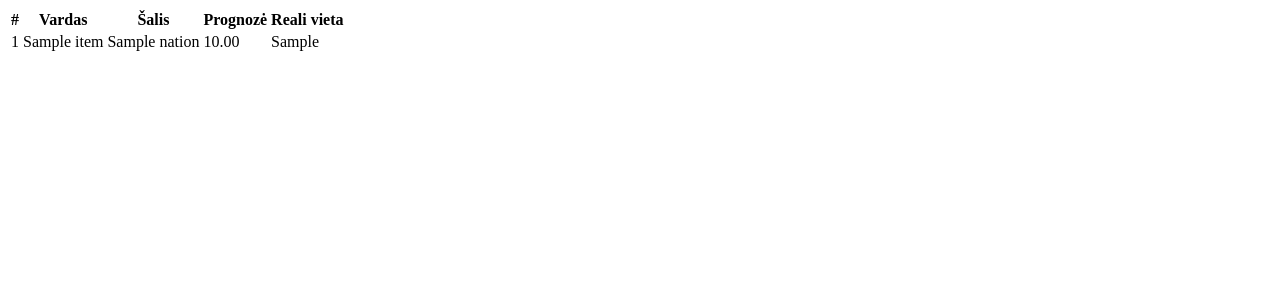
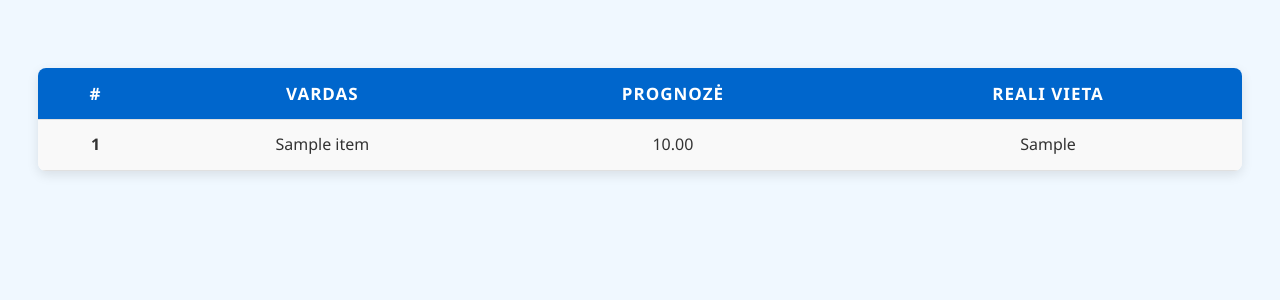
Before and after one commit to Szurikan/Biathlon-Predictor, a Flask app: template templates/result.html in a window 1280 px wide. Shown: the top 300 px of the page. Run offline with Flask 3, Linux system fonts and the light colour scheme; the template is opened without the code that fills it: most values are stand-ins (such as "Sample title", 1, 10 or a date in 2020).

Commit message:
Result last stages update

```diff
--- a/templates/result.html
+++ b/templates/result.html
@@ -1,8 +1,15 @@
+<!-- templates/next_result.html -->
+<!DOCTYPE html>
+<html lang="lt">
+  <head>
+    <meta charset="UTF-8">
+    <title>Prognozė – {{ event_type }}</title>
+    <link rel="stylesheet" href="{{ url_for('static', filename='style.css') }}">
+  </head>
 <table>
     <tr>
         <th>#</th>
         <th>Vardas</th>
-        <th>Šalis</th>
         {% if is_past %}
             <th>Vieta</th>
         {% else %}
@@ -14,7 +21,6 @@
         <tr>
             <td>{{ loop.index }}</td>
             <td>{{ item['name'] if item.get('name') else item['FullName'] }}</td>
-            <td>{{ item['nation'] if item.get('nation') else '' }}</td>
             {% if is_past %}
                 <td>{{ item['rank'] }}</td>
             {% else %}
--- a/web/routes.py
+++ b/web/routes.py
@@ -28,7 +28,7 @@ def show_results():
     event = request.form.get('event')
     try:
         # Naudojame load_data vietoj tiesioginio skaitymo, kad būtų nuoseklumas
-        df = load_data(DATA_FILE)
+        df = load_data(DB_FILE)
 
         # Tikriname, ar etapas egzistuoja
         if event not in df.columns:
@@ -36,13 +36,13 @@ def show_results():
             return redirect(url_for('web.index'))
 
         # Filtruojame tik tas sportininkes, kurios dalyvavo etape
-        results = df[['FullName', 'Nation', event]].dropna()
+        results = df[['FullName', event]].dropna()
         # Rūšiuojame pagal rezultatą (mažesnė vertė = geresnė vieta)
         results = results.sort_values(event)
 
         # Konvertuojam į sąrašą žodynų
         results_list = []
-        for _, row in results.head(10).iterrows():
+        for _, row in results.head(5).iterrows():
             rank_value = row[event]
             # Užtikriname, kad rangas yra sveikasis skaičius
             try:
@@ -52,7 +52,6 @@ def show_results():
 
             results_list.append({
                 "name": row['FullName'],
-                "nation": row['Nation'],
                 "rank": rank
             })
 
```
